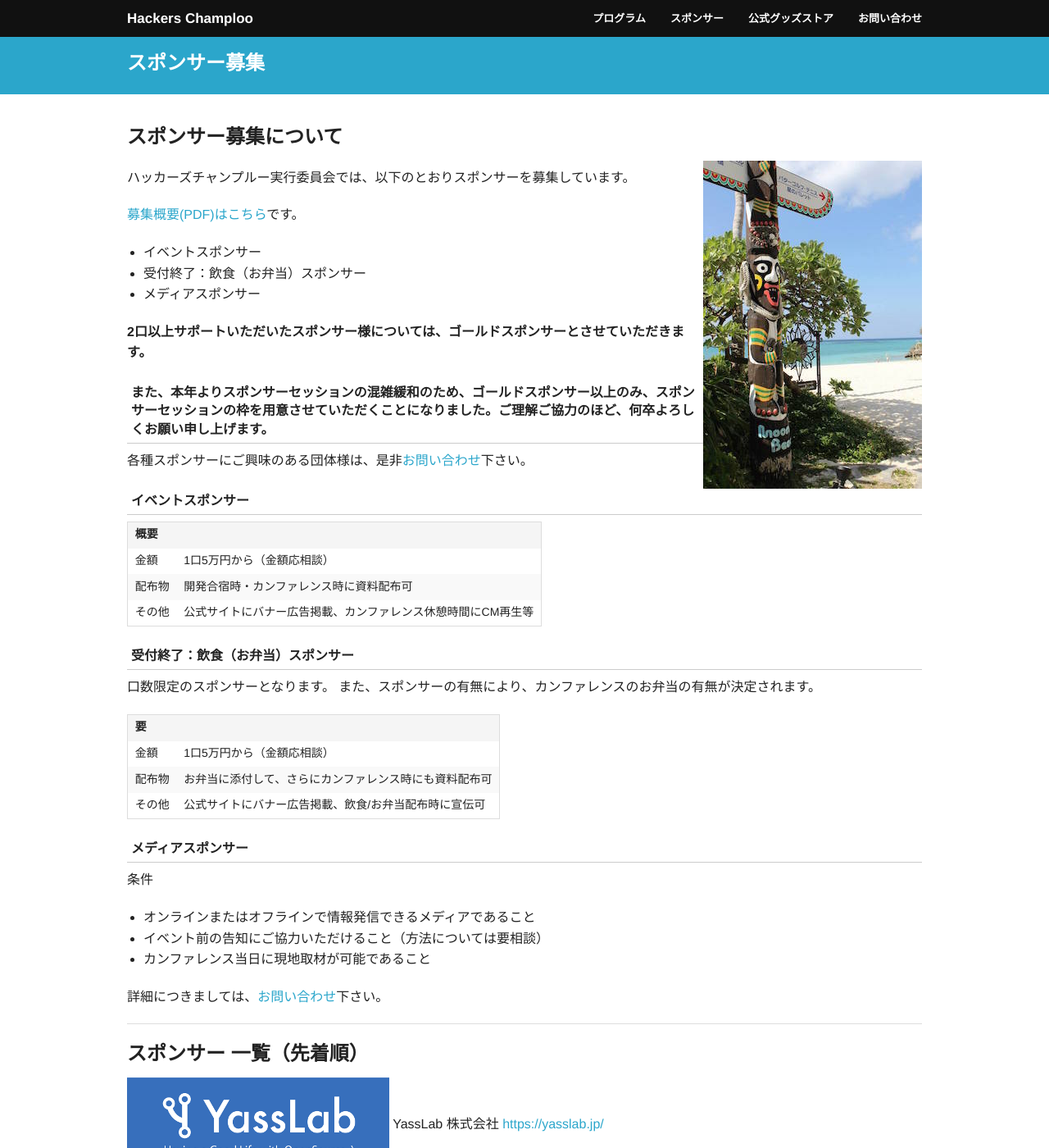
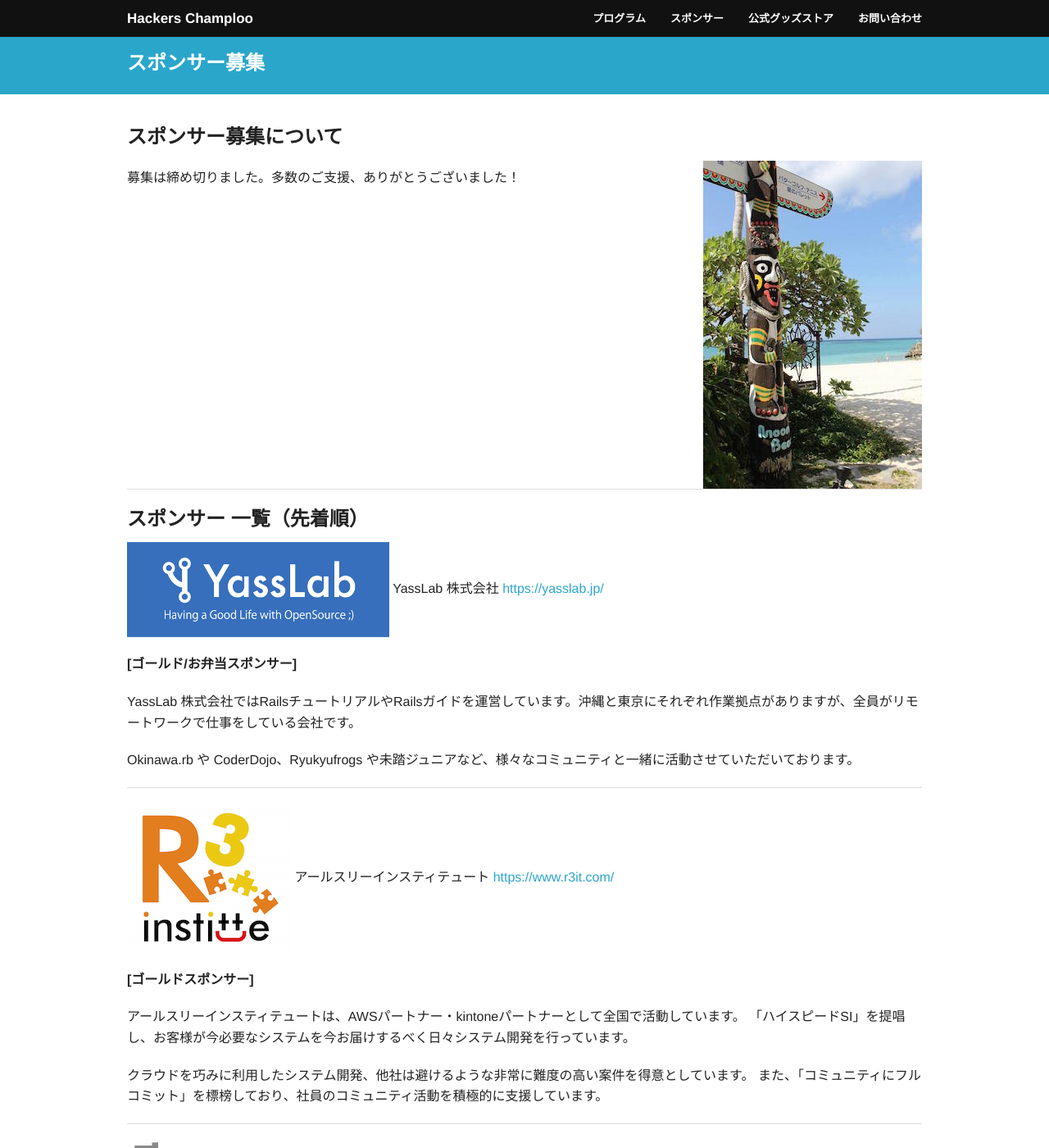
Before and after one commit to hackers-champloo/hackers-champloo.github.io, a Jekyll site: the page built from 2019/sponsors.md, in a window 1280 px wide and 1400 px high. Shown: the whole window at 82% size. Built offline with Jekyll 4.4.1, drawn with Linux system fonts in a browser that asks for light colours; nearby versions of some CDN libraries; some of the changed text lies outside the part shown.

```diff
--- a/2019/sponsors.md
+++ b/2019/sponsors.md
@@ -8,52 +8,7 @@ title: スポンサー募集
 
 <img src="/img/2015/10497446_833368266702301_2058758081536543300_o.jpg" align="right">
 
-ハッカーズチャンプルー実行委員会では、以下のとおりスポンサーを募集しています。
-
-[募集概要(PDF)はこちら](/2019/call4supporters.pdf)です。
-
-* イベントスポンサー
-* 受付終了：飲食（お弁当）スポンサー
-* メディアスポンサー
-
-**2口以上サポートいただいたスポンサー様については、ゴールドスポンサーとさせていただきます。**
-
-### また、本年よりスポンサーセッションの混雑緩和のため、ゴールドスポンサー以上のみ、スポンサーセッションの枠を用意させていただくことになりました。ご理解ご協力のほど、何卒よろしくお願い申し上げます。
-
-各種スポンサーにご興味のある団体様は、是非[お問い合わせ](https://docs.google.com/forms/d/1MGJ4bVv8hpyXeLjvcGzZDpl838ZGHPA_plLqX_BJSbA/viewform)下さい。
-
-
-### イベントスポンサー
-
-概要             |                            |
----------------- | -------------------------- |
-金額             | 1口5万円から（金額応相談）        |
-配布物           | 開発合宿時・カンファレンス時に資料配布可        |
-その他           | 公式サイトにバナー広告掲載、カンファレンス休憩時間にCM再生等 |
-
-
-### 受付終了：飲食（お弁当）スポンサー
-
-口数限定のスポンサーとなります。
-また、スポンサーの有無により、カンファレンスのお弁当の有無が決定されます。
-
-要             |                            |
----------------- | -------------------------- |
-金額             | 1口5万円から（金額応相談）           |
-配布物           | お弁当に添付して、さらにカンファレンス時にも資料配布可        |
-その他           | 公式サイトにバナー広告掲載、飲食/お弁当配布時に宣伝可 |
-
-
-### メディアスポンサー
-
-条件
-
-* オンラインまたはオフラインで情報発信できるメディアであること
-* イベント前の告知にご協力いただけること（方法については要相談）
-* カンファレンス当日に現地取材が可能であること
-
-詳細につきましては、[お問い合わせ](https://docs.google.com/forms/d/1MGJ4bVv8hpyXeLjvcGzZDpl838ZGHPA_plLqX_BJSbA/viewform)下さい。
-
+募集は締め切りました。多数のご支援、ありがとうございました！
 
 -----
 
```
Also changed, not shown: other parts of 2019/sponsors.md (+12 -0 lines), 2019/index.md (+3 -0 lines), img/2019/kddi.png (added).
